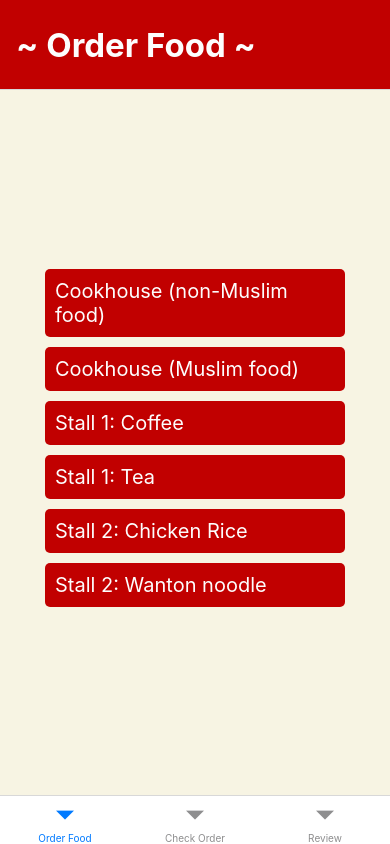
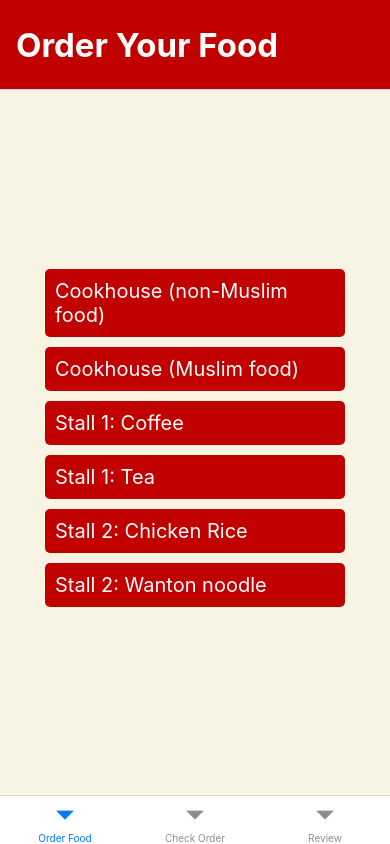
Before and after one commit to rin2-5/SEN, a React Native app: screen / in a window 390 px wide. Built offline with nearby package versions, Linux system fonts and the light colour scheme.

Commit message:
moved tabs into folder screens

```diff
--- a/OrderFood.js
+++ b/screens/OrderFood.js
@@ -56,7 +56,7 @@ export default function OrderFoodStack() {
     return (
       <Stack.Navigator>
         <Stack.Screen
-        name="~ Order Food ~"
+        name="Order Your Food"
         component={OrderFoodScreen}
         options={{
             headerTitleStyle: {
```
Also changed, not shown: App.js (+4 -4 lines), screens/CheckOrder.js (renamed from CheckOrder.js), screens/Review.js (renamed from Review.js).
